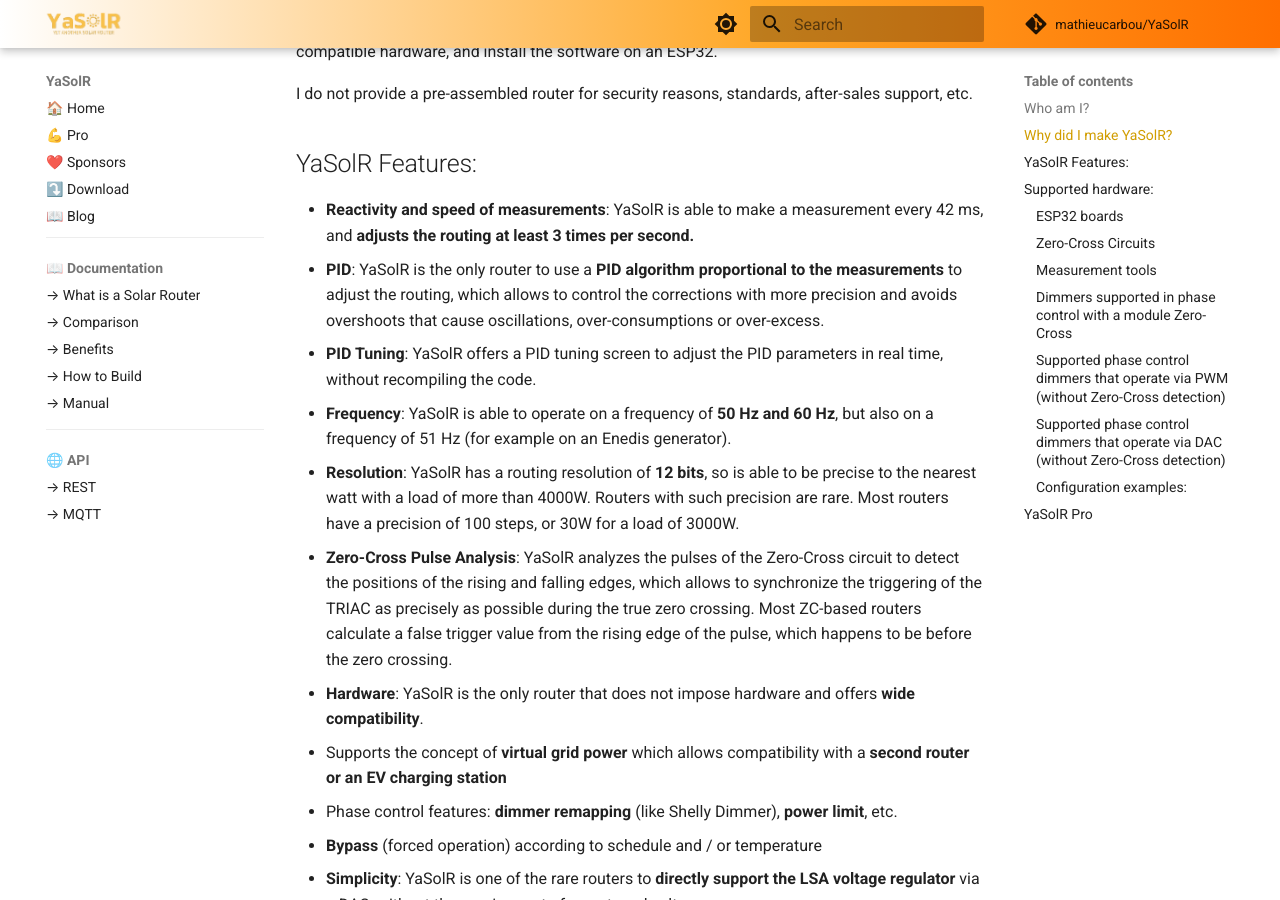
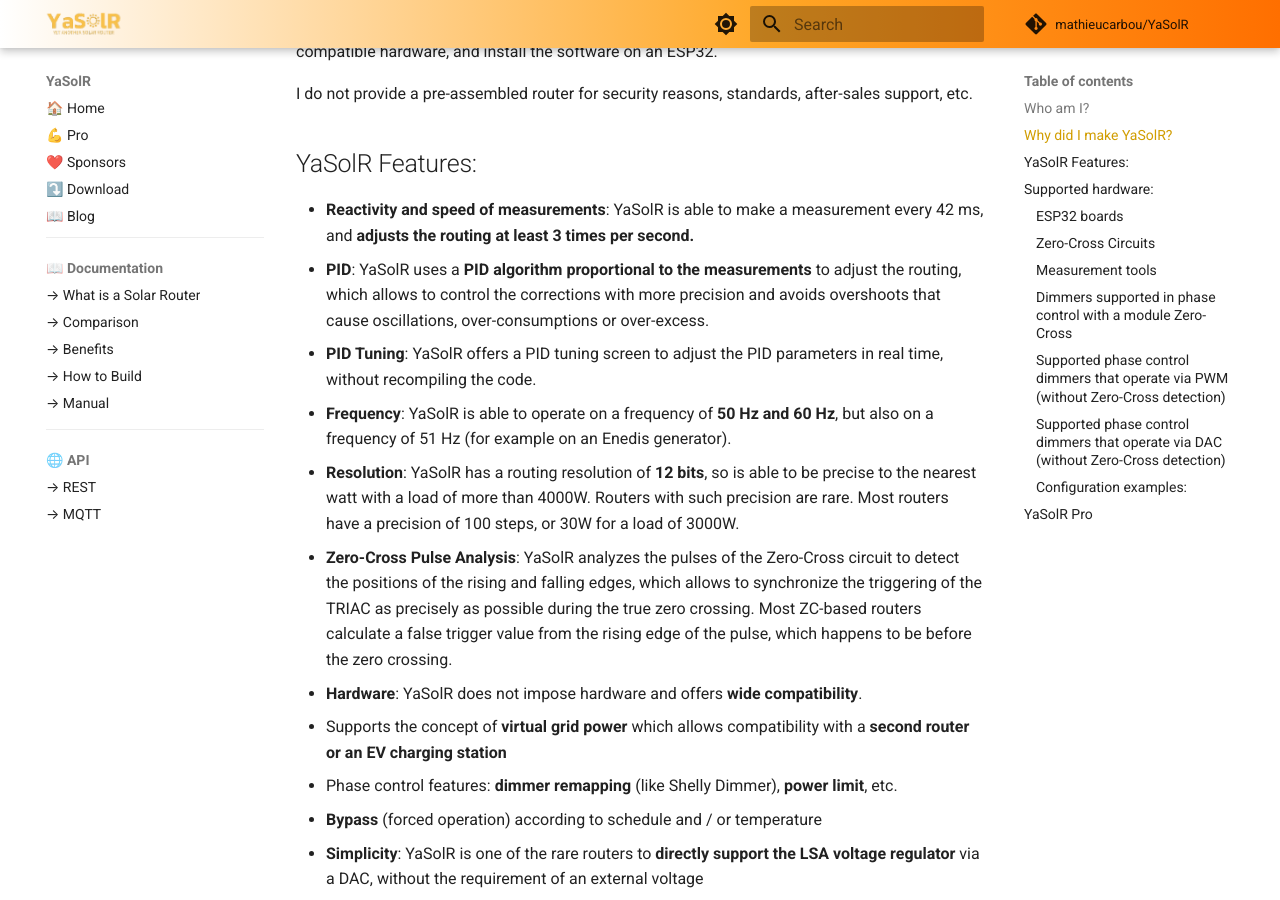
Before and after one commit to mathieucarbou/YaSolR, an MkDocs documentation site: the page built from docs/blog/2025-02-27_yasolr_solar_router.md, in a window 1280 px wide and 900 px high, scrolled down 1839 px. Built offline with MkDocs 1.6.1 and Material for MkDocs 9.7.7, drawn with Linux system fonts in a browser that asks for light colours; comment, search, counter and statistics services are not loaded.

Commit message:
Update website

```diff
--- a/docs/blog/2025-02-27_yasolr_solar_router.md
+++ b/docs/blog/2025-02-27_yasolr_solar_router.md
@@ -42,12 +42,12 @@
 ## YaSolR Features:
 
 - **Reactivity and speed of measurements**: YaSolR is able to make a measurement every 42 ms, and **adjusts the routing at least 3 times per second.**
-- **PID**: YaSolR is the only router to use a **PID algorithm proportional to the measurements** to adjust the routing, which allows to control the corrections with more precision and avoids overshoots that cause oscillations, over-consumptions or over-excess.
+- **PID**: YaSolR uses a **PID algorithm proportional to the measurements** to adjust the routing, which allows to control the corrections with more precision and avoids overshoots that cause oscillations, over-consumptions or over-excess.
 - **PID Tuning**: YaSolR offers a PID tuning screen to adjust the PID parameters in real time, without recompiling the code.
 - **Frequency**: YaSolR is able to operate on a frequency of **50 Hz and 60 Hz**, but also on a frequency of 51 Hz (for example on an Enedis generator).
 - **Resolution**: YaSolR has a routing resolution of **12 bits**, so is able to be precise to the nearest watt with a load of more than 4000W. Routers with such precision are rare. Most routers have a precision of 100 steps, or 30W for a load of 3000W.
 - **Zero-Cross Pulse Analysis**: YaSolR analyzes the pulses of the Zero-Cross circuit to detect the positions of the rising and falling edges, which allows to synchronize the triggering of the TRIAC as precisely as possible during the true zero crossing. Most ZC-based routers calculate a false trigger value from the rising edge of the pulse, which happens to be before the zero crossing.
-- **Hardware**: YaSolR is the only router that does not impose hardware and offers **wide compatibility**.
+- **Hardware**: YaSolR does not impose hardware and offers **wide compatibility**.
 - Supports the concept of **virtual grid power** which allows compatibility with a **second router or an EV charging station**
 - Phase control features: **dimmer remapping** (like Shelly Dimmer), **power limit**, etc.
 - **Bypass** (forced operation) according to schedule and / or temperature
```
Also changed, not shown: docs/benefits.md (+3 -3 lines).
